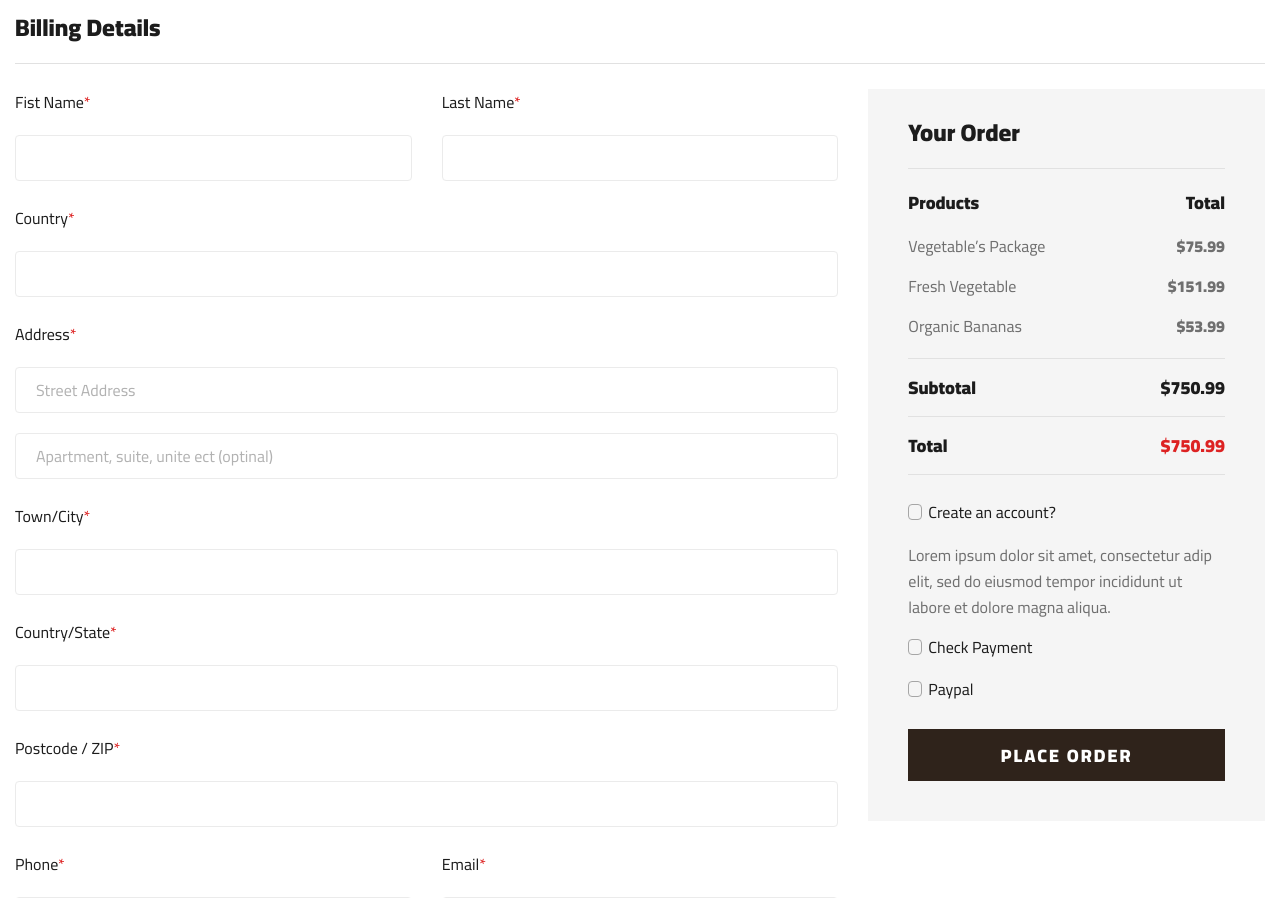
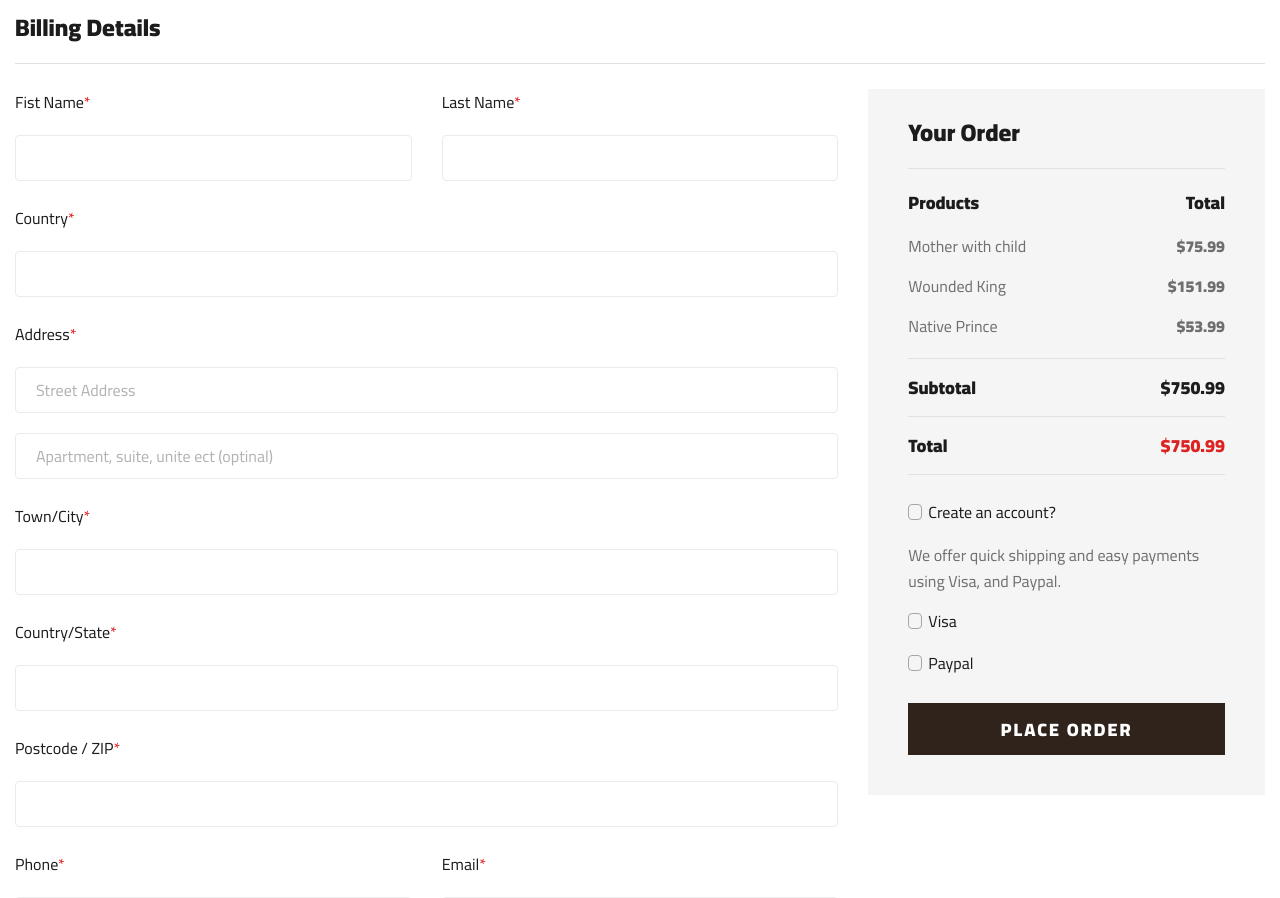
Before and after one commit to ForexOL/Art-and-Craft, a Django app: page /checkout in a window 1280 px wide. Shown: the part 573-1471 px from the top of the page. Run offline with Django 3.2, Linux system fonts and the light colour scheme; some libraries are stand-ins or nearby versions.

Commit message:
update 2

```diff
--- a/templates/base.html
+++ b/templates/base.html
@@ -82,7 +82,7 @@
                         <li><a href="">Blog Details</a></li>
                     </ul>
                 </li>
-                <li><a href="./blog.html">Blog</a></li>
+                <li><a href="">Blog</a></li>
                 <li><a href="contact">Contact</a></li>
             </ul>
         </nav>
@@ -160,7 +160,7 @@
                                     <li><a href="">Blog Details</a></li>
                                 </ul>
                             </li>
-                            <li><a href="./blog.html">Blog</a></li>
+                            <li><a href="">Blog</a></li>
                             <li><a href="contact">Contact</a></li>
                         </ul>
                     </nav>
--- a/templates/checkout.html
+++ b/templates/checkout.html
@@ -166,9 +166,9 @@
                                 <h4>Your Order</h4>
                                 <div class="checkout__order__products">Products <span>Total</span></div>
                                 <ul>
-                                    <li>Vegetable’s Package <span>$75.99</span></li>
-                                    <li>Fresh Vegetable <span>$151.99</span></li>
-                                    <li>Organic Bananas <span>$53.99</span></li>
+                                    <li>Mother with child <span>$75.99</span></li>
+                                    <li>Wounded King <span>$151.99</span></li>
+                                    <li>Native Prince<span>$53.99</span></li>
                                 </ul>
                                 <div class="checkout__order__subtotal">Subtotal <span>$750.99</span></div>
                                 <div class="checkout__order__total">Total <span>$750.99</span></div>
@@ -179,11 +179,10 @@
                                         <span class="checkmark"></span>
                                     </label>
                                 </div>
-                                <p>Lorem ipsum dolor sit amet, consectetur adip elit, sed do eiusmod tempor incididunt
-                                    ut labore et dolore magna aliqua.</p>
+                                <p>We offer quick shipping and easy payments using Visa, and Paypal.</p>
                                 <div class="checkout__input__checkbox">
                                     <label for="payment">
-                                        Check Payment
+                                        Visa
                                         <input type="checkbox" id="payment">
                                         <span class="checkmark"></span>
                                     </label>
--- a/templates/shoping-cart.html
+++ b/templates/shoping-cart.html
@@ -91,7 +91,7 @@
                             <tbody>
                                 <tr>
                                     <td class="shoping__cart__item">
-                                        <img src="{% static 'img/cart/cart-1.jpg' %}" alt="">
+                                        <img src="{% static 'img/cart/1.jpeg' %}" alt="" style="height:100px;width: 100px;">
                                         <h5>Vegetable’s Package</h5>
                                     </td>
                                     <td class="shoping__cart__price">
@@ -113,7 +113,7 @@
                                 </tr>
                                 <tr>
                                     <td class="shoping__cart__item">
-                                        <img src="{% static 'img/cart/cart-2.jpg' %}" alt="">
+                                        <img src="{% static 'img/cart/2.jpeg' %}" alt="" style="height:100px;width: 100px;">
                                         <h5>Fresh Garden Vegetable</h5>
                                     </td>
                                     <td class="shoping__cart__price">
@@ -135,7 +135,7 @@
                                 </tr>
                                 <tr>
                                     <td class="shoping__cart__item">
-                                        <img src="{% static 'img/cart/cart-3.jpg' %}" alt="">
+                                        <img src="{% static 'img/cart/3.jpeg' %}" alt="" style="height:100px;width: 100px;">
                                         <h5>Organic Bananas</h5>
                                     </td>
                                     <td class="shoping__cart__price">
```
Also changed, not shown: templates/contact.html (+8 -6 lines), static/img/cart/1.jpeg (added), static/img/cart/2.jpeg (added), static/img/cart/3.jpeg (added).
